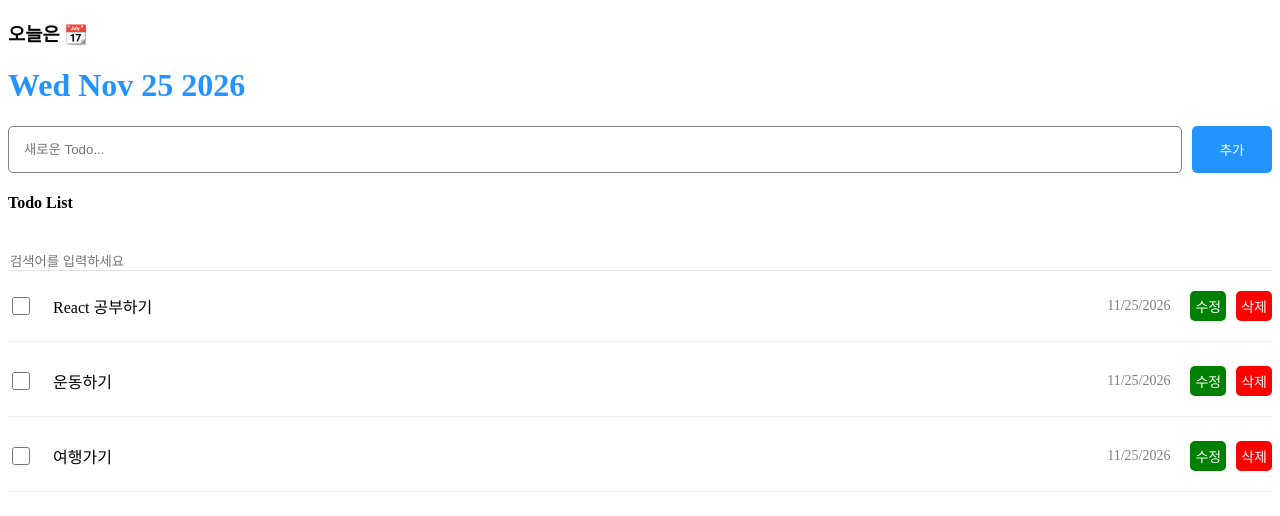
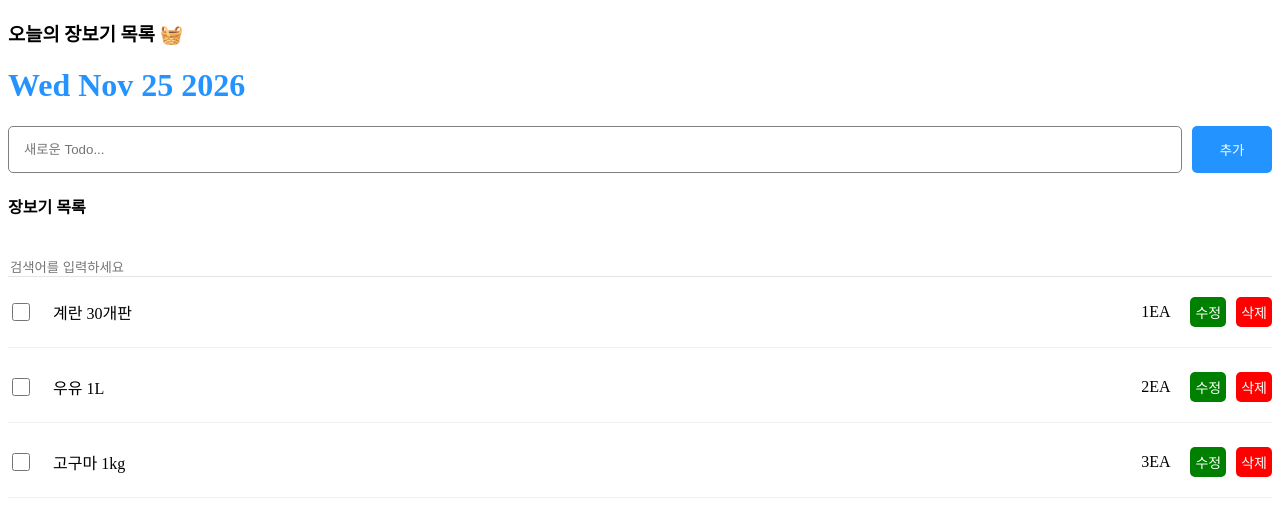
Before and after one commit to riverbible/react-exam-2, a React (Vite) app: page / in a window 1280 px wide. Shown: the top 516 px of the page. Built offline with nearby package versions, Linux system fonts and the light colour scheme.

Commit message:
장보기 목록으로 변경

```diff
--- a/src/App.jsx
+++ b/src/App.jsx
@@ -8,20 +8,20 @@ const mockData = [
   {
     id: 0,
     isDone: false,
-    content: 'React 공부하기',
-    date: new Date().getTime()
+    content: '계란 30개판',
+    count: 1
   },
   {
     id: 1,
     isDone: false,
-    content: '운동하기',
-    date: new Date().getTime()
+    content: '우유 1L',
+    count: 2
   },
   {
     id: 2,
     isDone: false,
-    content: '여행가기',
-    date: new Date().getTime()
+    content: '고구마 1kg',
+    count: 3
   },
 ]
 
@@ -32,10 +32,10 @@ function App() {
 
   const onCreate = (content) => {
     const newTodo = {
-      id: idRef.current + 1,
+      id: idRef.current++,
       isDone: false,
       content: content,
-      date: new Date().getTime()
+      count: 1
     }
 
     setTodos([newTodo, ...todos])
--- a/src/components/Header.jsx
+++ b/src/components/Header.jsx
@@ -4,7 +4,7 @@ import './Header.css'
 const Header = () => {
   return (
     <header className='Header'>
-      <h3>오늘은 📆</h3>
+      <h3>오늘의 장보기 목록 🧺</h3>
       <h1>{new Date().toDateString()}</h1>
     </header>
   )
--- a/src/components/TodoItem.jsx
+++ b/src/components/TodoItem.jsx
@@ -1,18 +1,18 @@
 import React, { useState } from 'react'
 import './TodoItem.css'
 
-const toInputDate = (time) => {
-  const d = new Date(time)
-  const mm = String(d.getMonth() + 1).padStart(2, '0');
-  const dd = String(d.getDate()).padStart(2, '0');
+// const toInputDate = (time) => {
+//   const d = new Date(time)
+//   const mm = String(d.getMonth() + 1).padStart(2, '0');
+//   const dd = String(d.getDate()).padStart(2, '0');
 
-  return `${d.getFullYear()}-${mm}-${dd}`
-}
+//   return `${d.getFullYear()}-${mm}-${dd}`
+// }
 
-const TodoItem = ({ id, isDone, content, date, onUpdate, onDelete }) => {
+const TodoItem = ({ id, isDone, content, count, onUpdate, onDelete }) => {
   const [isEdit, setIsEdit] = useState(false);
   const [editContent, setEditContent] = useState(content);
-  const [editDate, setEditDate] = useState(date);
+  const [editCount, setEditCount] = useState(count);
 
   const onChangeCheck = () => onUpdate(id, { isDone: !isDone });
 
@@ -22,7 +22,7 @@ const TodoItem = ({ id, isDone, content, date, onUpdate, onDelete }) => {
 
       onUpdate(id, {
         content: editContent,
-        date: new Date(editDate).getTime()
+        count: editCount
       })
     }
     setIsEdit(!isEdit)
@@ -41,15 +41,15 @@ const TodoItem = ({ id, isDone, content, date, onUpdate, onDelete }) => {
             className='content'
             value={editContent}
             onChange={(e) => setEditContent(e.target.value)} />
-          <input type="date"
-            className='date'
-            value={editDate}
-            onChange={(e) => setEditDate(e.target.value)} />
+          <input type="number"
+            className='count'
+            value={editCount}
+            onChange={(e) => setEditCount(e.target.value)} />
         </>
       ) : (
         <>
           <div className="content">{content}</div>
-          <div className="date">{new Date(date).toLocaleDateString()}</div>
+          <div className="count">{count+"EA"}</div>
         </>
       )}
       <div className="btns-wrap">
--- a/src/components/TodoList.jsx
+++ b/src/components/TodoList.jsx
@@ -23,7 +23,7 @@ const TodoList = ({ todos ,onUpdate, onDelete }) => {
 
   return (
     <div className='TodoList'>
-      <h4>Todo List </h4>
+      <h4>장보기 목록</h4>
       <input type="text"
         placeholder='검색어를 입력하세요'
         value={search}
```
